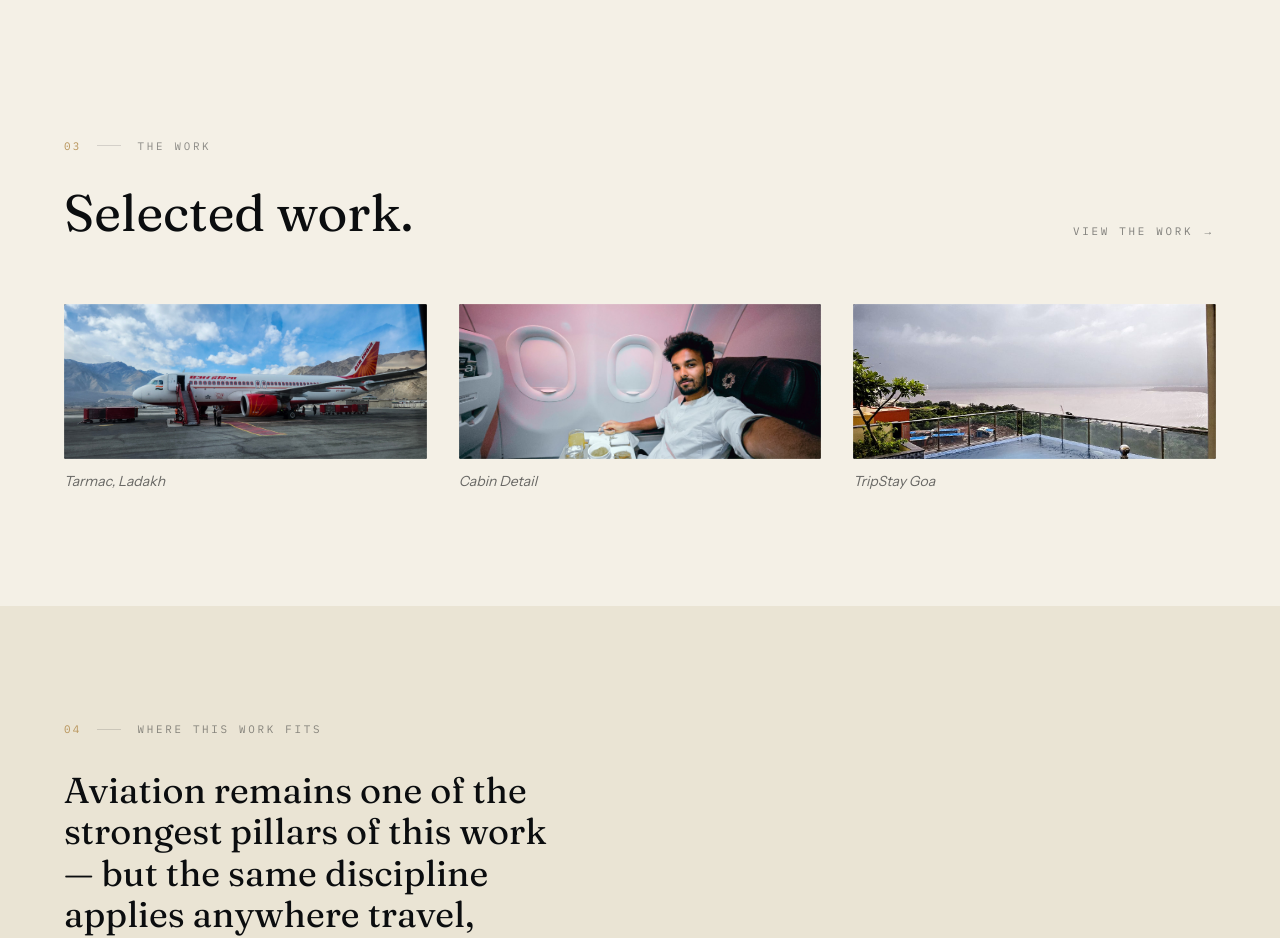
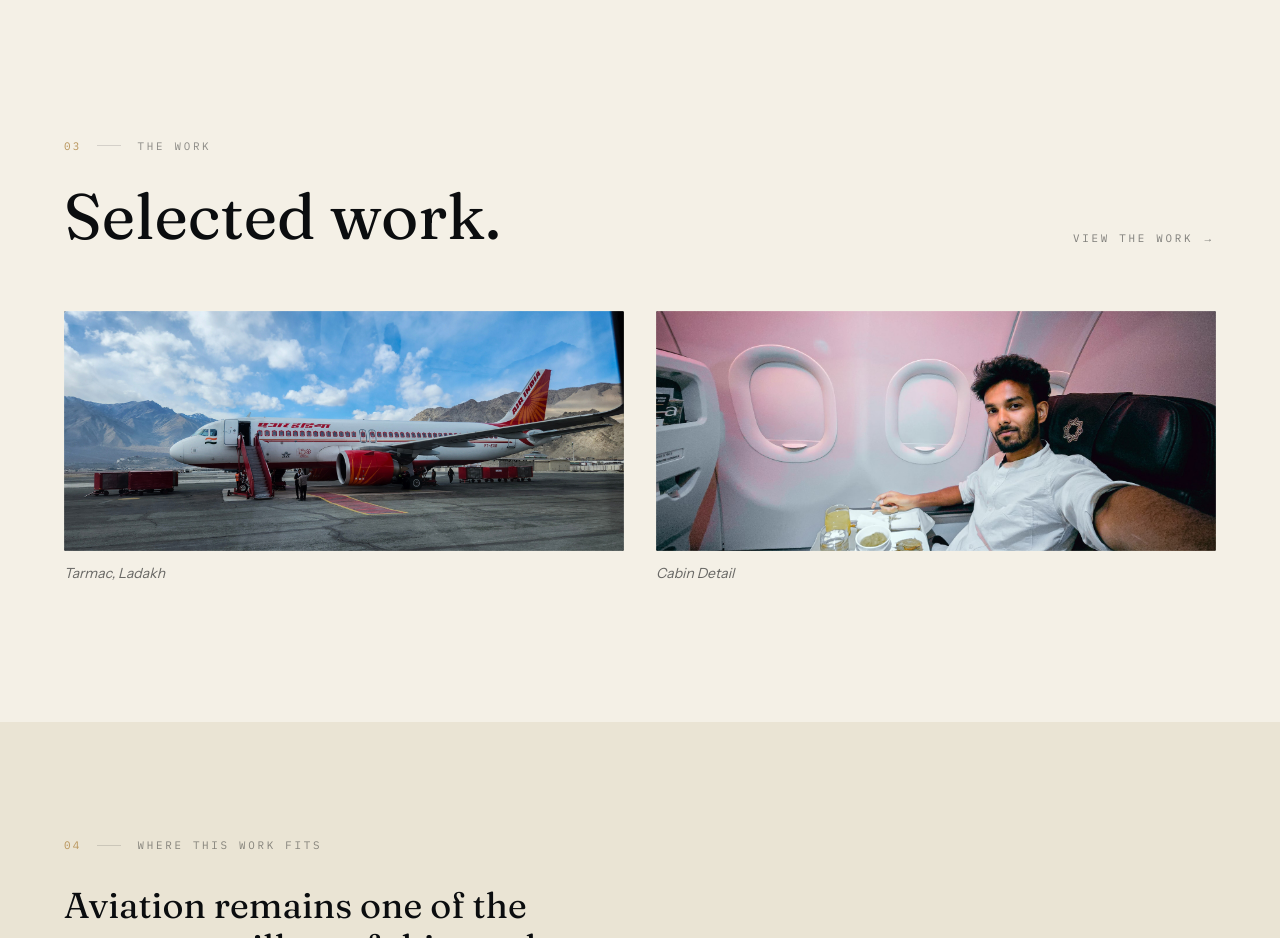
Before and after one commit to karthikthiramdas/thekarthik.io, a Next.js app: page /thekarthik.io/ in a window 1280 px wide. Shown: the part 1720-2658 px from the top of the page. Built offline with nearby package versions, Linux system fonts and the light colour scheme.

Commit message:
Finalize portfolio updates

```diff
--- a/app/contact/page.tsx
+++ b/app/contact/page.tsx
@@ -96,7 +96,7 @@ export default function ContactPage() {
   label="Karthik"
   tone="stone"
   ratio="portrait"
-  src="/thekarthik.io/images/real/Contact.jpg"
+  src="/thekarthik.io/images/real/contact.jpg"
 />
         </div>
       </section>
--- a/app/studio/page.tsx
+++ b/app/studio/page.tsx
@@ -163,7 +163,7 @@ export default function StudioPage() {
           <p className="mt-6 max-w-lg text-ink/60 leading-relaxed">
             {studio.behindTheScenes.intro}
           </p>
-          <div className="mt-14 grid md:grid-cols-2 gap-8 items-start">
+          <div className="mt-14 grid md:grid-cols-2 gap-8">
   <Frame
     label="At the Cut"
     caption="Premiere Pro, mid-edit."
@@ -173,11 +173,11 @@ export default function StudioPage() {
   />
 
   <Frame
-    label="On Location"
+    label="Behind the Camera"
     caption="Behind the camera."
     tone="stone"
-    ratio="portrait"
-    src="/thekarthik.io/images/studio/on-location.jpg"
+    ratio="cinematic"
+    src="/thekarthik.io/images/real/on-location.jpg"
   />
 </div>
         </div>
--- a/components/PortfolioPreview.tsx
+++ b/components/PortfolioPreview.tsx
@@ -1,40 +1,62 @@
-import Link from "next/link";
 import { getPortfolio } from "@/lib/data";
 import Folio from "./Folio";
 import Frame from "./Frame";
-import Statement from "./Statement";
 import { sitePath } from "@/lib/paths";
 
 export default function PortfolioPreview() {
   const { selected, previewHeadline, previewCtaLabel } = getPortfolio();
-  const preview = selected.slice(0, 3);
+
   return (
     <section className="bg-paper section-y">
       <div className="container-page">
-        <div className="flex flex-wrap items-end justify-between gap-6">
-          <div>
         <Folio index="03" label="The Work" />
-            <Statement lines={[previewHeadline]} className="mt-8" />
-          </div>
+
+        <div className="mt-8 flex items-end justify-between gap-8">
+          <h2 className="font-display text-balance text-[clamp(2.5rem,5vw,4.5rem)] leading-[0.95]">
+            {previewHeadline}
+          </h2>
+
           <a
             href={sitePath("/work")}
-            className="field-label !text-ink/50 hover:!text-ink transition-colors"
+            className="field-label !text-ink/50 hover:!text-ink transition-colors shrink-0"
           >
-            {previewCtaLabel} &rarr;
+            {previewCtaLabel} →
           </a>
         </div>
 
-        <div className="mt-16 grid md:grid-cols-3 gap-8">
-          {preview.map((item) => (
+        {/* Portfolio carousel */}
+        <div className="relative mt-16">
+          <div
+            className="
+              flex gap-8
+              overflow-x-auto
+              snap-x snap-mandatory
+              scroll-smooth
+              pb-6
+              [scrollbar-width:none]
+              [-ms-overflow-style:none]
+            "
+          >
+            {selected.map((item) => (
+              <div
+                key={item.id}
+                className="
+                  shrink-0
+                  w-[82vw]
+                  md:w-[calc((100%-2rem)/2)]
+                  snap-start
+                "
+              >
                 <Frame
-              key={item.id}
                   label={item.category}
                   caption={item.caption}
                   tone="brass"
                   ratio="cinematic"
                   src={item.image ?? undefined}
                 />
+              </div>
             ))}
+          </div>
         </div>
       </div>
     </section>
```
Also changed, not shown: 4 other files (tests, documents, lock files or other folders). Lines whose indentation alone changed are shown as unchanged.
